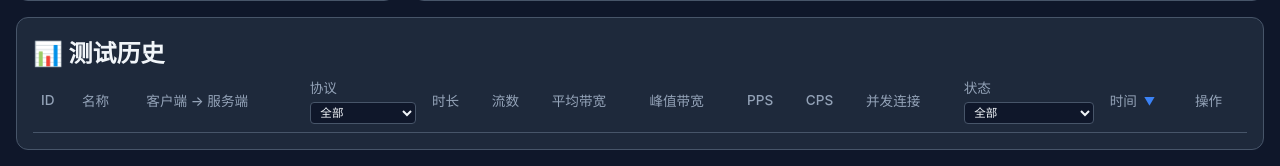
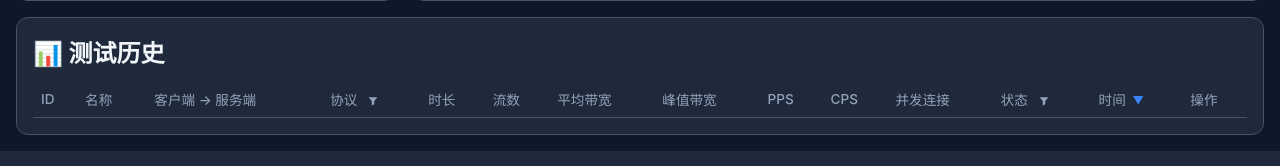
Before and after one commit to chenxin-ucloud/Performance-test, a Flask app: page / in a window 1280 px wide. Shown: the part 1034-1200 px from the top of the page. Run offline with Flask 3, Linux system fonts and the light colour scheme; data that the repository does not hold is empty.

Commit message:
feat: 优化历史记录筛选功能，支持协议和状态的筛选，增强用户交互体验

```diff
--- a/center/static/css/style.css
+++ b/center/static/css/style.css
@@ -231,7 +231,7 @@ body {
     font-size: 0.8rem;
 }
 
-/* Sortable headers + filter selects in history table */
+/* Sortable headers + funnel filters in history table */
 .history-table-wrapper th.th-sortable {
     cursor: pointer;
     user-select: none;
@@ -244,20 +244,68 @@ body {
     color: var(--accent-blue);
     margin-left: 0.2rem;
 }
-.th-filter {
-    display: block;
-    width: 100%;
-    min-width: 72px;
-    margin-top: 0.3rem;
-    padding: 0.2rem 0.35rem;
-    font-size: 0.72rem;
-    background: var(--bg-primary);
+
+/* Funnel filter (popover style, sits to the right of the header text) */
+.history-table-wrapper th.th-filterable {
+    position: relative;
+    white-space: nowrap;
+}
+.funnel {
+    display: inline-flex;
+    align-items: center;
+    margin-left: 0.35rem;
+    padding: 0.1rem;
+    color: var(--text-secondary);
+    cursor: pointer;
+    border-radius: 3px;
+    transition: color 0.15s, background 0.15s;
+    vertical-align: middle;
+}
+.funnel:hover { color: var(--accent-blue); background: rgba(59,130,246,0.1); }
+.funnel.active { color: var(--accent-blue); }
+.funnel.active svg { filter: drop-shadow(0 0 2px rgba(59,130,246,0.5)); }
+.filter-popover {
+    display: none;
+    position: fixed;
+    background: var(--bg-card);
+    border: 1px solid var(--border-color);
+    border-radius: 6px;
+    box-shadow: 0 6px 16px rgba(0,0,0,0.45);
+    z-index: 1000;
+    min-width: 120px;
+    padding: 0.25rem 0;
+}
+.filter-popover.active { display: block; }
+.filter-option {
+    padding: 0.4rem 0.85rem;
+    font-size: 0.8rem;
+    cursor: pointer;
+    white-space: nowrap;
     color: var(--text-primary);
+}
+.filter-option:hover { background: rgba(59,130,246,0.15); }
+.filter-option.selected { color: var(--accent-blue); font-weight: 500; }
+.filter-option.selected::before { content: '✓ '; }
+
+/* History header row + clear-filter button */
+.history-head {
+    display: flex;
+    align-items: center;
+    gap: 0.75rem;
+    margin-bottom: 0.75rem;
+}
+.history-head h2 { margin: 0; }
+.clear-filter-btn {
+    padding: 0.25rem 0.7rem;
+    font-size: 0.78rem;
+    background: var(--bg-card);
     border: 1px solid var(--border-color);
-    border-radius: 4px;
+    color: var(--text-primary);
+    border-radius: 5px;
     cursor: pointer;
+    transition: border-color 0.15s, color 0.15s;
 }
-.th-filter:focus { outline: none; border-color: var(--accent-blue); }
+.clear-filter-btn:hover { border-color: var(--accent-blue); color: var(--accent-blue); }
 .status-pending { color: var(--text-secondary); }
 .status-running { color: var(--accent-blue); }
 .status-completed { color: var(--accent-green); }
--- a/center/templates/index.html
+++ b/center/templates/index.html
@@ -151,7 +151,10 @@
 
     <!-- Bottom Panel: Test History -->
     <section class="history-panel">
-        <h2>📊 测试历史</h2>
+        <div class="history-head">
+            <h2>📊 测试历史</h2>
+            <button id="clearFilterBtn" class="clear-filter-btn" onclick="clearFilters()" style="display:none">↩ 返回列表</button>
+        </div>
         <div class="history-table-wrapper">
             <table id="historyTable">
                 <thead>
@@ -159,12 +162,15 @@
                         <th>ID</th>
                         <th class="th-sortable" onclick="sortBy('name')">名称 <span id="sort-name" class="sort-indicator"></span></th>
                         <th>客户端 → 服务端</th>
-                        <th>协议
-                            <select class="th-filter" onchange="filterBy('protocol', this.value)" onclick="event.stopPropagation()">
-                                <option value="">全部</option>
-                                <option value="tcp">TCP</option>
-                                <option value="udp">UDP</option>
-                            </select>
+                        <th class="th-filterable">协议
+                            <span class="funnel" data-field="protocol" onclick="toggleFilterMenu('protocol', event)" title="筛选协议">
+                                <svg width="10" height="10" viewBox="0 0 16 16" fill="currentColor"><path d="M1 2h14l-5 6v5l-4 2V8L1 2z"/></svg>
+                            </span>
+                            <div class="filter-popover" id="filter-popover-protocol">
+                                <div class="filter-option" data-value="" onclick="filterBy('protocol','')">全部</div>
+                                <div class="filter-option" data-value="tcp" onclick="filterBy('protocol','tcp')">TCP</div>
+                                <div class="filter-option" data-value="udp" onclick="filterBy('protocol','udp')">UDP</div>
+                            </div>
                         </th>
                         <th>时长</th>
                         <th>流数</th>
@@ -173,15 +179,18 @@
                         <th>PPS</th>
                         <th>CPS</th>
                         <th>并发连接</th>
-                        <th>状态
-                            <select class="th-filter" onchange="filterBy('status', this.value)" onclick="event.stopPropagation()">
-                                <option value="">全部</option>
-                                <option value="completed">completed</option>
-                                <option value="running">running</option>
-                                <option value="failed">failed</option>
-                                <option value="interrupted">interrupted</option>
-                                <option value="pending">pending</option>
-                            </select>
+                        <th class="th-filterable">状态
+                            <span class="funnel" data-field="status" onclick="toggleFilterMenu('status', event)" title="筛选状态">
+                                <svg width="10" height="10" viewBox="0 0 16 16" fill="currentColor"><path d="M1 2h14l-5 6v5l-4 2V8L1 2z"/></svg>
+                            </span>
+                            <div class="filter-popover" id="filter-popover-status">
+                                <div class="filter-option" data-value="" onclick="filterBy('status','')">全部</div>
+                                <div class="filter-option" data-value="completed" onclick="filterBy('status','completed')">completed</div>
+                                <div class="filter-option" data-value="running" onclick="filterBy('status','running')">running</div>
+                                <div class="filter-option" data-value="failed" onclick="filterBy('status','failed')">failed</div>
+                                <div class="filter-option" data-value="interrupted" onclick="filterBy('status','interrupted')">interrupted</div>
+                                <div class="filter-option" data-value="pending" onclick="filterBy('status','pending')">pending</div>
+                            </div>
                         </th>
                         <th class="th-sortable" onclick="sortBy('started_at')">时间 <span id="sort-started_at" class="sort-indicator"></span></th>
                         <th>操作</th>
```
Also changed, not shown: center/static/js/app.js (+64 -0 lines).
